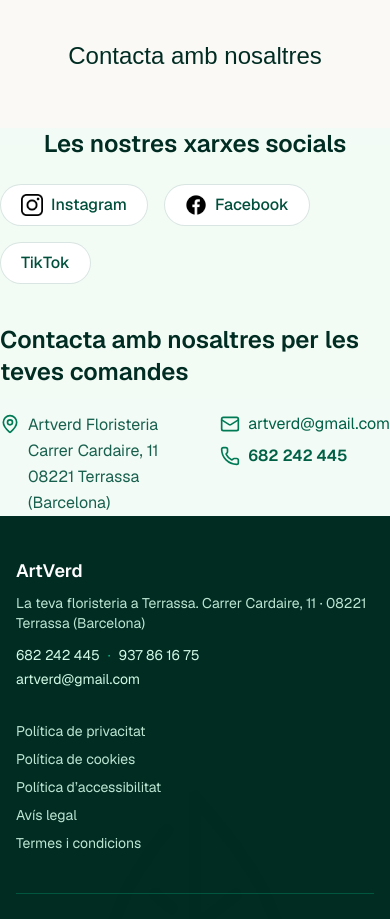
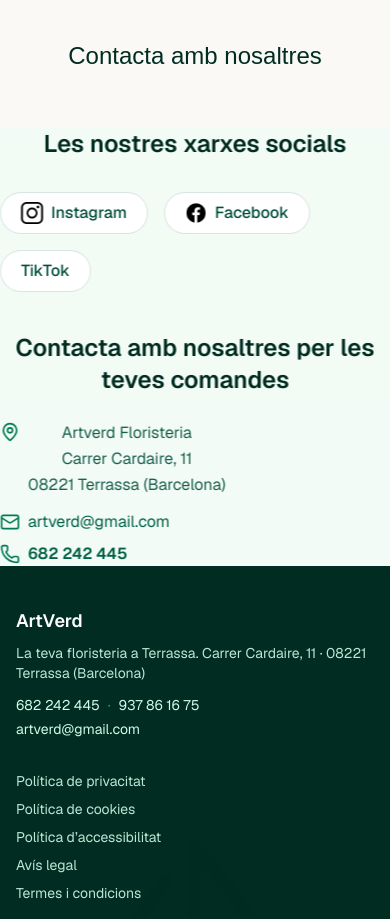
Before and after one commit to antonioballesteros/next-artverd, a Next.js app: page / in a window 390 px wide. Shown: the part 6460-7379 px from the top of the page. Built offline with nearby package versions, Linux system fonts and the light colour scheme; a web font is replaced by a local one.

Commit message:
Refactor home components to utilize HomeSubtitle for consistent typography and styling, enhancing visual appeal across HomeBestSeller, HomeIntro, HomeProductCategories, HomeTestimonials, HomeWorkshops, and HomeSocialAndContact. Update image sizes for better responsiveness.

```diff
--- a/components/home/HomeSocialAndContact.tsx
+++ b/components/home/HomeSocialAndContact.tsx
@@ -31,14 +31,14 @@ export function HomeSocialAndContact() {
       <ScrollConvergePair
         className="mx-auto grid max-w-6xl items-start gap-10 md:grid-cols-2 md:gap-14"
         left={
-          <div className="text-center">
+          <div className="flex flex-col gap-2 text-center">
             <h3
               id="social-heading"
               className="text-2xl font-semibold text-emerald-950 md:text-3xl"
             >
               Les nostres xarxes socials
             </h3>
-            <ul className="mt-6 flex flex-wrap gap-4">
+            <ul className="mx-auto mt-6 flex flex-wrap gap-4">
               {SOCIAL_LINKS.map((s) => (
                 <li key={s.href}>
                   <a
@@ -65,11 +65,11 @@ export function HomeSocialAndContact() {
           </div>
         }
         right={
-          <div>
+          <div className="flex flex-col text-center">
             <h3 className="text-2xl font-semibold text-emerald-950 md:text-3xl">
               Contacta amb nosaltres per les teves comandes
             </h3>
-            <ul className="mt-6 flex gap-3 text-emerald-900/90">
+            <ul className="mx-auto mt-6 flex flex-wrap gap-3 text-emerald-900/90">
               <li className="flex gap-2 leading-relaxed">
                 <MapPin
                   className="mt-0.5 h-5 w-5 shrink-0 text-emerald-700"
```
